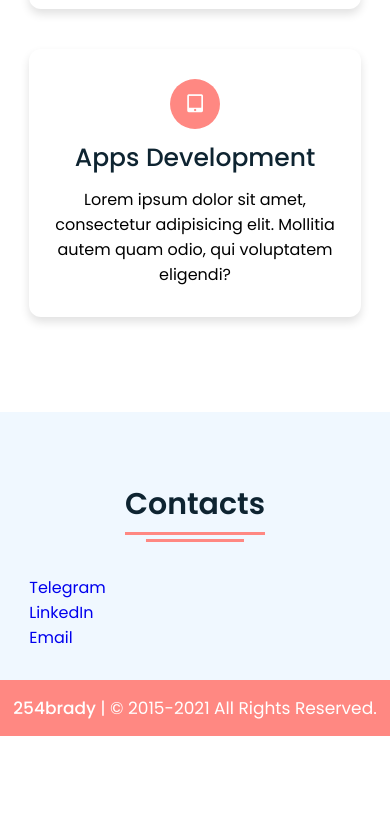
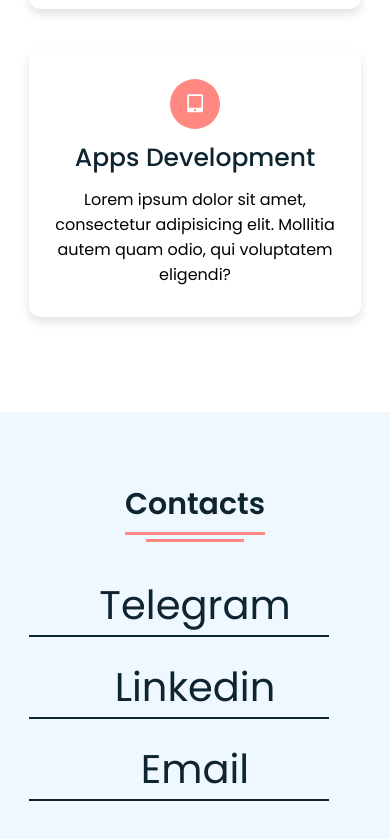
Before and after one commit to sarausen/my_cv, a plain HTML site: page index.html in a window 390 px wide. Shown: the part 4134-4973 px from the top of the page. Before the commit the page ends 4870 px from the top, so only its background shows below. Drawn offline with Linux system fonts and the light colour scheme; a script that the page names is missing.

Commit message:
Responsive styles

```diff
--- a/index.html
+++ b/index.html
@@ -153,19 +153,21 @@
   <section class="contact" id="contact">
     <div class="content">
       <div class="title"><span>Contacts</span></div>
-	  <div><a href="tg://resolve?domain=YOUR_CHANNEL_USERNAME">Telegram</a></div>
-	  <div><a href="https://www.linkedin.com/in/YOUR_PROFILE_USERNAME">LinkedIn</a></div>
-      <div><a href="mailto:your-email@example.com">Email</a></div>
-
+	  <div>
+		<div class="telegram"><a href="tg://resolve?domain=@suusara7" class="telegram-link">Telegram</a></div>
+	  <div class="line"></div>
+	  </div>
+	  <div class="linkedin">
+		<div><a href="https://www.linkedin.com/in/suusara-u-5a0270261/" class="linkedin-link">Linkedin</a></div>
+	    <div class="line"></div>
+	  </div>
+	    <div class="email">
+		<div><a href="mailto:smataeva09@gmail.com" class="email-link">Email</a></div>
+		<div class="line"></div>
+		</div>
     </div>
   </section>
 
-  <!-- Footer Section Start -->
-  <footer>
-    <div class="text">
-      <span><a href="#">254brady</a> | © 2015-2021 All Rights Reserved.</span>
-    </div>
-  </footer>
 
 
 
--- a/style.css
+++ b/style.css
@@ -523,3 +523,85 @@ footer .text span a:hover{
     color:var(--primary-color);
   }
 }
+
+
+/* Стили для ссылки на Telegram */
+.telegram-link {
+  color: #0E2431; /* Цвет ссылки */
+  text-decoration: none; /* Убрать подчеркивание */
+  font-size: 40px;
+  transition: color 0.3s ease; /* Плавное изменение цвета при наведении */
+}
+
+.telegram:hover {
+    transform: skewX(-20deg); /* Наклон при наведении */
+}
+
+/* Стили для ссылки на LinkedIn */
+.linkedin-link {
+  color: #0E2431; /* Цвет ссылки */
+  text-decoration: none; /* Убрать подчеркивание */
+  font-size: 40px;
+  transition: color 0.3s ease; /* Плавное изменение цвета при наведении */
+}
+
+.linkedin-link:hover {
+  color: #ff9933; /* Цвет ссылки при наведении */
+  transform: rotate(360deg); /* Вращение при наведении */
+}
+.linkedin:hover {
+    transform: skewX(-20deg); /* Наклон при наведении */
+}
+.linkedin {
+  padding-left: 340px;
+  padding-top: 20px;
+}
+
+/* Стили для ссылки на электронную почту */
+.email-link {
+  color: #0E2431; /* Цвет ссылки */
+  text-decoration: none; /* Убрать подчеркивание */
+  font-size: 40px; /* Размер шрифта */
+  transition: border-color 0.3s ease; /* Плавное изменение цвета при наведении */
+}
+
+.email:hover {
+  border-color: #ff0000; /* Цвет подчеркивания при наведении */
+  transform: skewX(-20deg); /* Наклон при наведении */
+}
+
+.email {
+  padding-left: 680px;
+  padding-top: 20px;
+}
+
+.line {
+  height: 2px;
+  width: 300px;
+  background-color: #0E2431;
+  transition: width 0.3s ease; /* Плавное изменение ширины при наведении */
+}
+
+.line:hover {
+  width: 500px; /* Увеличение ширины при наведении */
+}
+
+.contact {
+    padding-bottom: 70px;
+}
+
+/* Адаптивные стили */
+@media (max-width: 768px) {
+    .contact {
+      padding-bottom: 20px;
+    }
+
+    .telegram, .linkedin, .email {
+      display: block;
+      padding-left: 0;
+      text-align: center;
+    }
+    .line {
+        align-items: center;
+    }
+}
```
